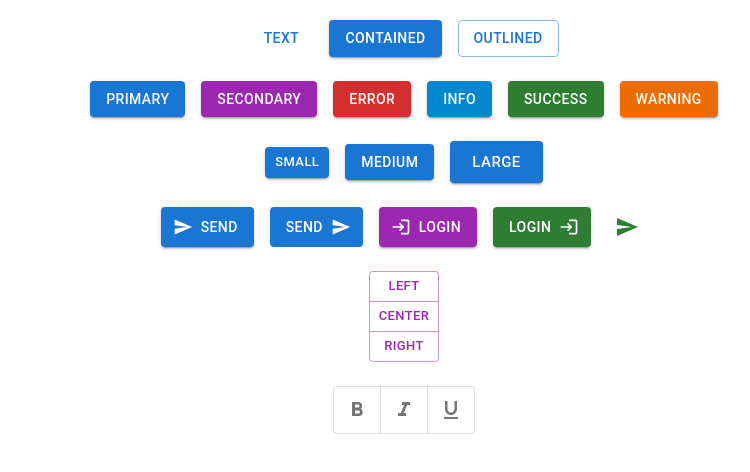
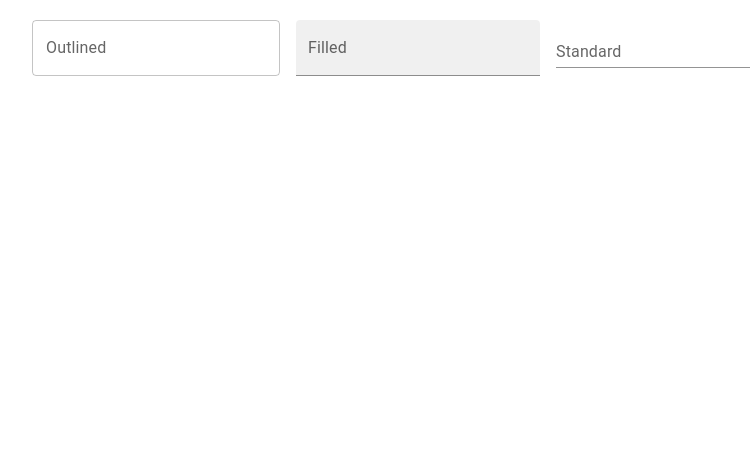
Before and after one commit to ArtyomIbatulin/MUI, a React (Vite) app in the folder mui/: page / in a window 1280 px wide. Shown: the top 472 px of the page, without its empty margins (236-986 px from the left). Built offline with nearby package versions, Linux system fonts and the light colour scheme.

Commit message:
added text field comp

```diff
--- a/mui/src/App.tsx
+++ b/mui/src/App.tsx
@@ -1,5 +1,6 @@
 import './App.css'
-import { MuiButton } from './components/MuiButton'
+import { MuiTextField } from './components/MuiTextField'
+// import { MuiButton } from './components/MuiButton'
 // import { MuiTypography } from './components/MuiTypography'
 
 function App() {
@@ -7,7 +8,8 @@ function App() {
   return (
     <div className="App">
       {/* <MuiTypography></MuiTypography> */}
-      <MuiButton></MuiButton>
+      {/* <MuiButton></MuiButton> */}
+      <MuiTextField></MuiTextField>
     </div>
   )
 }
--- /dev/null
+++ b/mui/src/components/MuiTextField.tsx
@@ -0,0 +1,19 @@
+import { Stack, TextField } from "@mui/material"
+
+export const MuiTextField = () => {
+  return (
+    <div>
+        <Stack
+         justifyContent="center"
+         alignItems="center"
+         marginTop='20px'
+         spacing={3}>
+            <Stack direction="row" spacing={2}>
+            <TextField id="outlined-basic" label="Outlined" variant="outlined" />
+            <TextField id="filled-basic" label="Filled" variant="filled" />
+            <TextField id="standard-basic" label="Standard" variant="standard" />
+            </Stack>
+        </Stack>
+    </div>
+  )
+}
```
